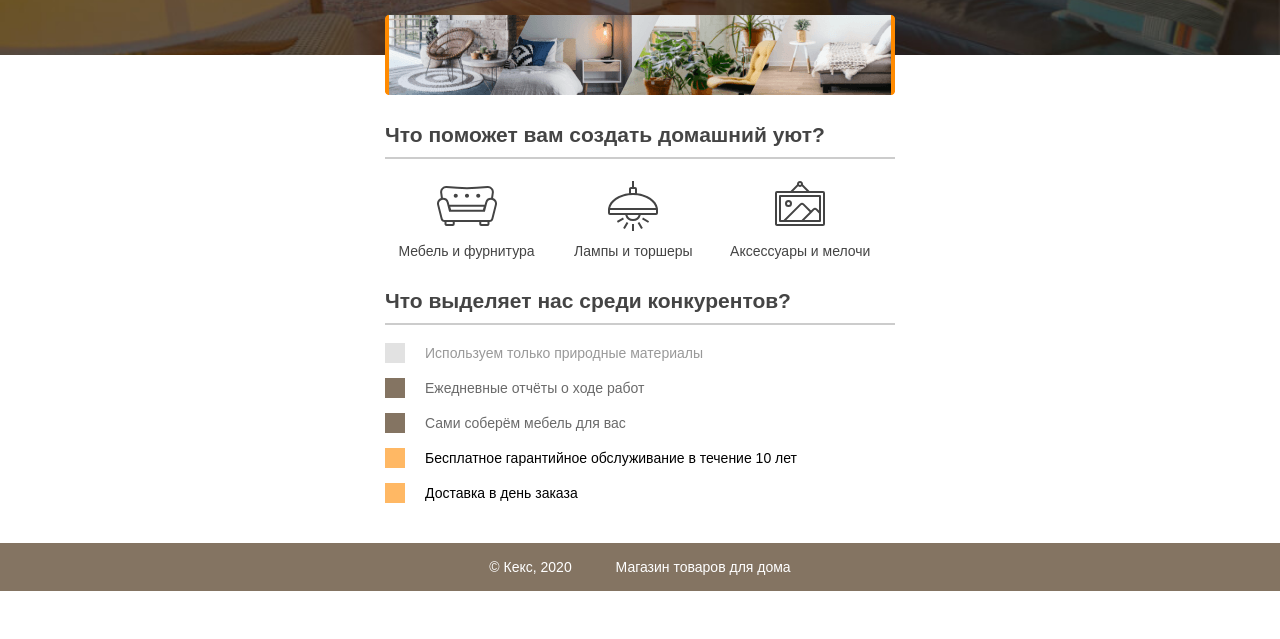
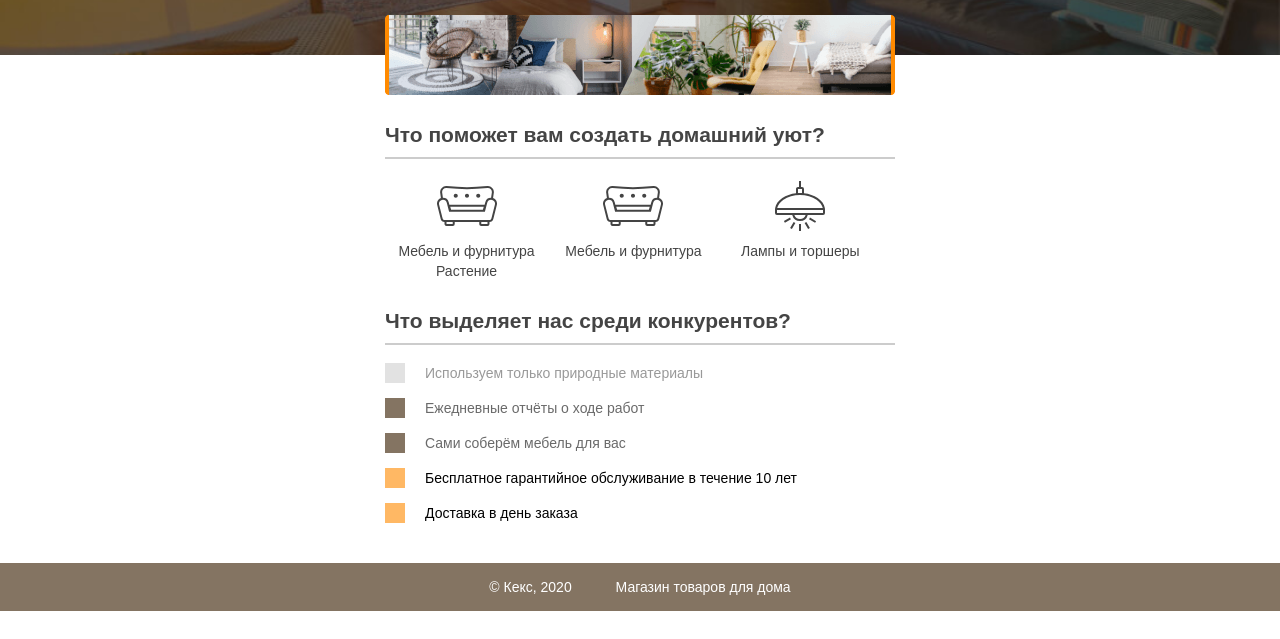
Before and after one commit to storchakvn/storchakvn.github.io, a plain HTML site: page index.html in a window 1280 px wide. Shown: the part 161-800 px from the top of the page. Drawn offline with Linux system fonts and the light colour scheme.

Commit message:
Update index.html

```diff
--- a/index.html
+++ b/index.html
@@ -10,6 +10,7 @@
       <div class="container">
         <h1>Gloevk</h1>
         <p>Разнообразные товары для дома с доставкой по всей планете</p>
+
         <img src="img/gloevk-examples.png" width="510" height="80" alt="Примеры интерьеров">
       </div>
     </header>
@@ -17,8 +18,9 @@
     <section class="features">
       <h2>Что поможет вам создать домашний уют?</h2>
       <p class="feature-furniture">Мебель и фурнитура</p>
+      <p class="feature-furniture">Мебель и фурнитура</p>
       <p class="feature-lighting">Лампы и торшеры</p>
-      <p class="feature-accessories">Аксессуары и мелочи</p>
+      <p class="feature-rastenie">Растение</p>
     </section>
 
     <section class="advantages">
```
